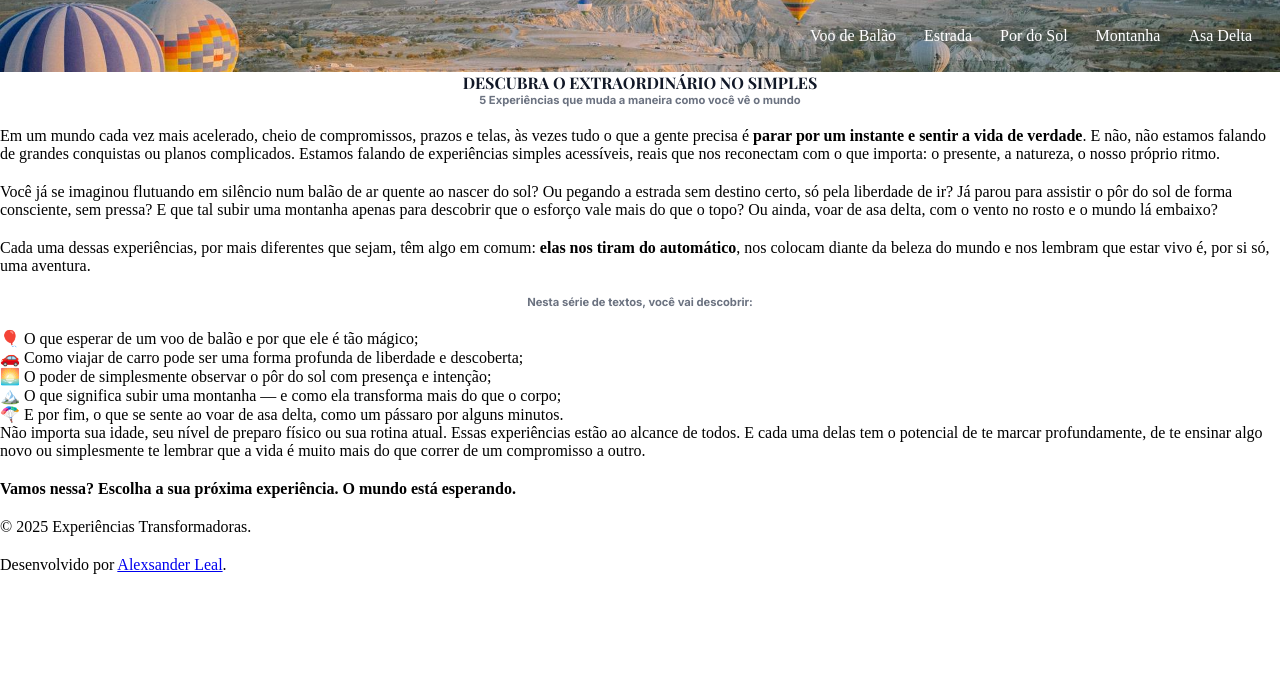
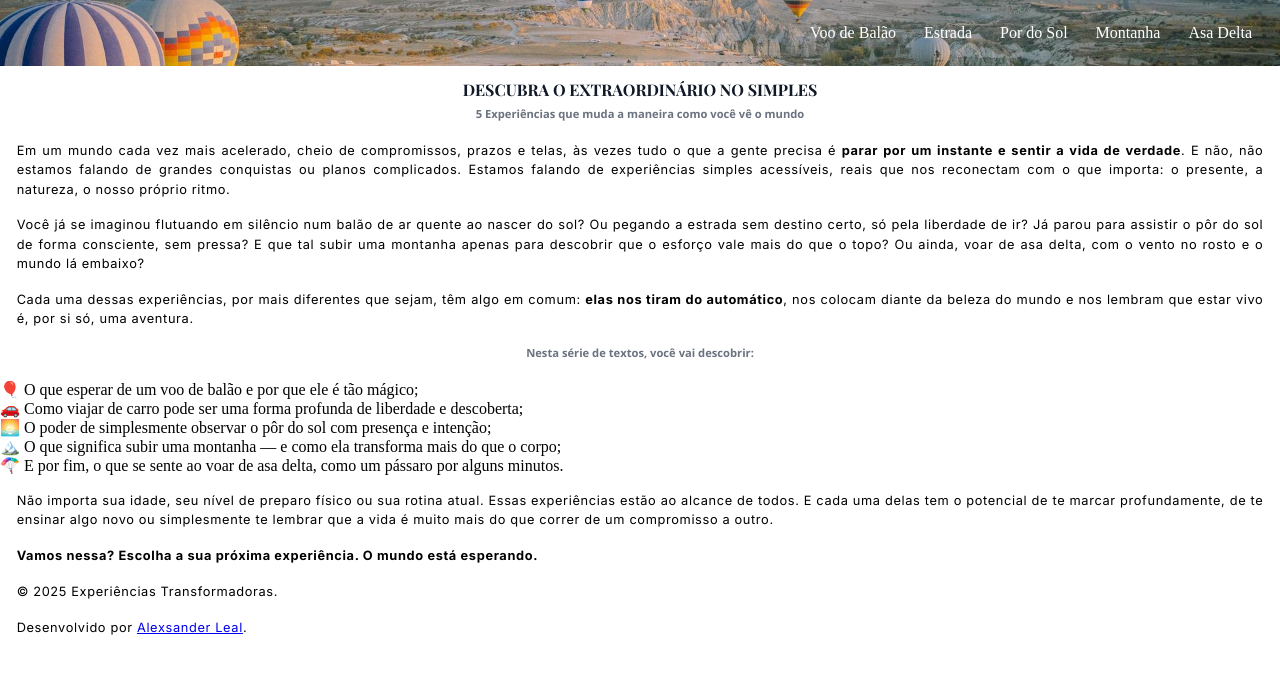
Before and after one commit to Leal86/experiencias-paralax-landingPage, a plain HTML site: page index.html in a window 1280 px wide. Drawn offline with nearby package versions, Linux system fonts and the light colour scheme; a web font is replaced by a local one.

Commit message:
Atualizei a tipografia e os estilos de fundo
Melhorei o plano de fundo do corpo usando uma variável CSS, refina os estilos de parágrafo e título para melhor legibilidade e consistência e ajusta famílias e tamanhos de fontes para elementos h1, h2 e de cabeçalho.

```diff
--- a/css/estilo.css
+++ b/css/estilo.css
@@ -53,7 +53,7 @@ html {
 
 body {
 	overflow-x: hidden;
-	/* Adicione essa linha */
+	background: var(--cor-grad-fundo);
 }
 
 .conteudo {
@@ -63,19 +63,26 @@ body {
 }
 
 p {
-	margin-bottom: 20px;
+	font-family: var(--font-primaria);
+	font-size: 0.8em;
+	text-align: justify;
+	letter-spacing: 0.05em;
+	line-height: 1.5;
+	margin: 1.3em;
+
 }
 
 h1 {
 	font-family: var(--font-titulos);
 	font-size: 1em;
+	padding: 0.8em 0 0.4em 0;
 	color: var(--cor-preto);
 	text-align: center;
 	text-transform: uppercase;
 }
 
 h2 {
-	font-family: var(--font-primaria);
+	font-family: var(--font-secundaria);
 	font-size: 0.7em;
 	color: var(--cor-cinza-escuro-descricoes);
 	text-align: center;
@@ -95,7 +102,7 @@ header {
 
 
 .header_titulo {
-	font-size: 1em;
+	font-size: 0.5em;
 	color: var(--cor-transparente);
 	text-align: center;
 	text-transform: uppercase;
```
